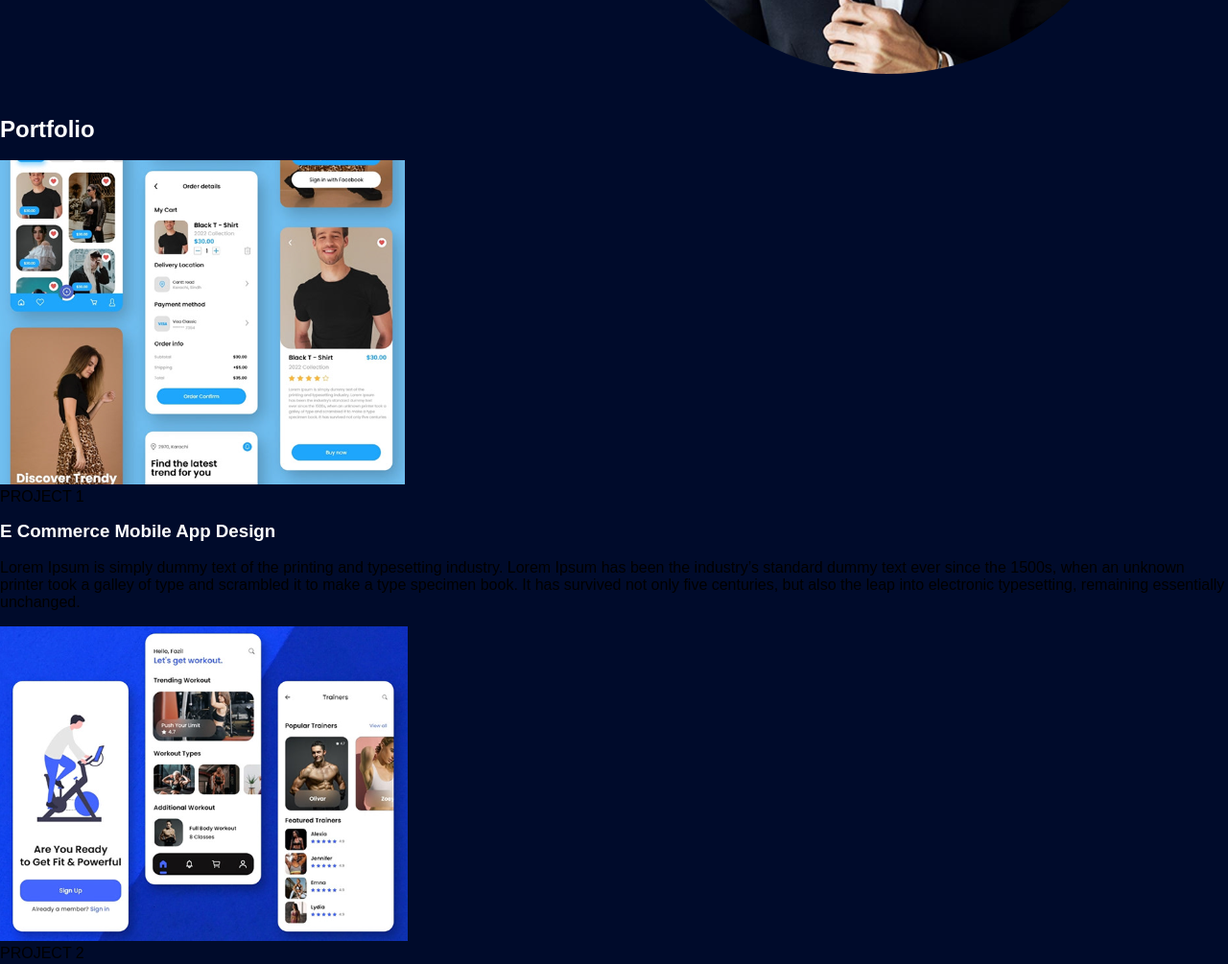
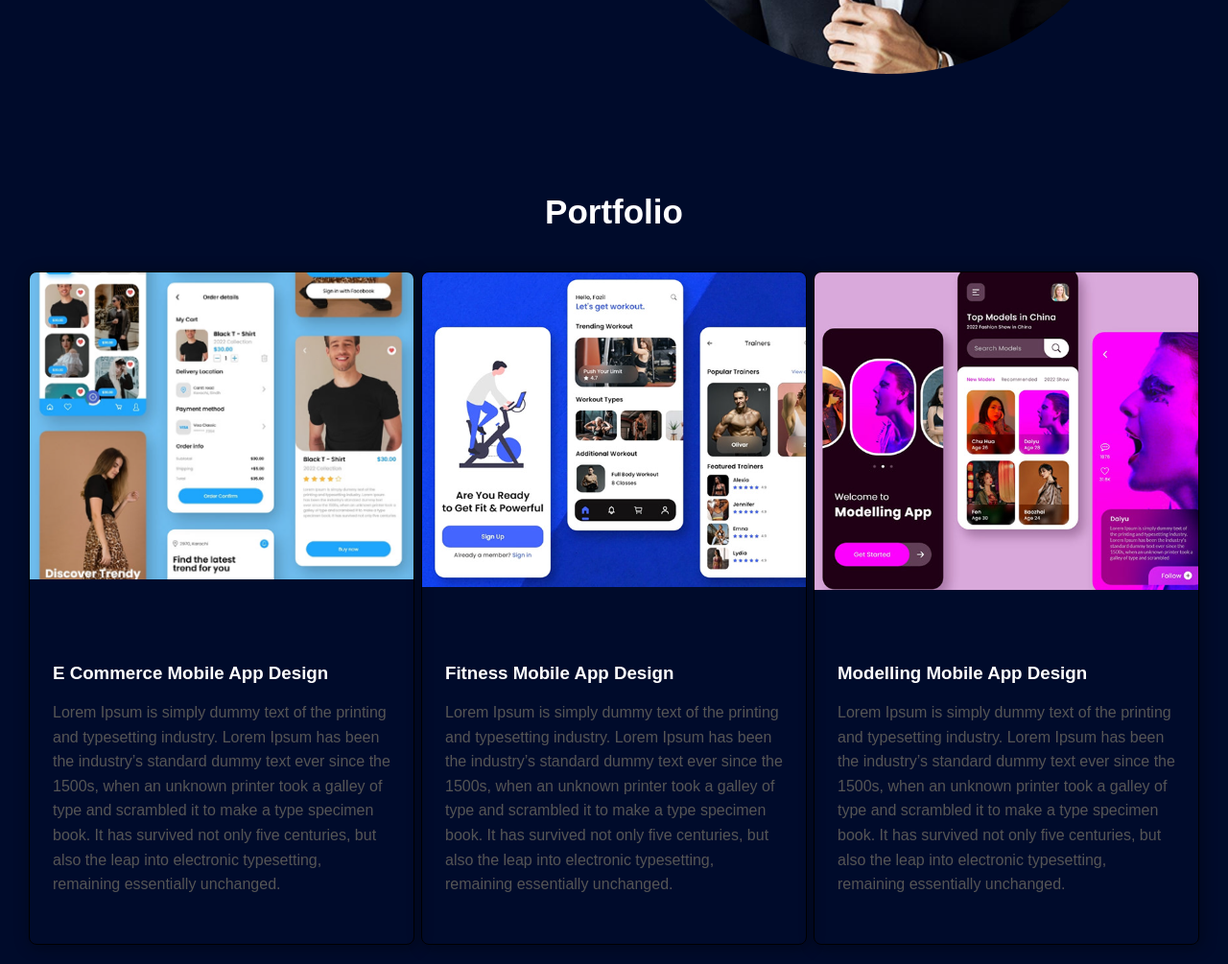
Before and after one commit to Omar-Qaneer/Portfolio-Site, a website: page src/index.html in a window 1280 px wide. Shown: the part 588-1593 px from the top of the page at 96% size. Drawn offline with nearby package versions, Linux system fonts and the light colour scheme; files that its build step writes are made by us from their sources.

Commit message:
Create style for latest projects section.

```diff
--- a/src/index.html
+++ b/src/index.html
@@ -11,6 +11,7 @@
     href="https://fonts.googleapis.com/css2?family=Lato:ital,wght@0,100;0,300;0,400;0,700;0,900;1,100;1,300;1,400;1,700;1,900&display=swap"
     rel="stylesheet">
     <link rel="stylesheet" href="../css/styles.css">
+    <link rel="stylesheet" href="https://cdnjs.cloudflare.com/ajax/libs/font-awesome/5.15.4/css/all.min.css">
 </head>
 
 <body id="body">
@@ -53,11 +54,8 @@
 
       <div class="latest-projects__list">
         <article class="project-card">
-          <div class="project-card__image-wrapper">
-            <img src="img/E-commerce.png" alt="Ecommerce App" class="project-card__image">
-          </div>
+          <img src="img/E-commerce.png" alt="Ecommerce App" class="project-card__image">
           <div class="project-card__content">
-            <span class="project-card__tag">PROJECT 1</span>
             <h3 class="project-card__title">E Commerce Mobile App Design</h3>
             <p class="project-card__description">
               Lorem Ipsum is simply dummy text of the printing and typesetting industry. Lorem Ipsum has been the industry’s standard dummy text ever since the 1500s, when an unknown printer took a galley of type and scrambled it to make a type specimen book. It has survived not only five centuries, but also the leap into electronic typesetting, remaining essentially unchanged.
@@ -70,7 +68,6 @@
             <img src="img/Fitness.png" alt="Fitness App" class="project-card__image">
           </div>
           <div class="project-card__content">
-            <span class="project-card__tag">PROJECT 2</span>
             <h3 class="project-card__title">Fitness Mobile App Design</h3>
             <p class="project-card__description">
               Lorem Ipsum is simply dummy text of the printing and typesetting industry. Lorem Ipsum has been the industry’s standard dummy text ever since the 1500s, when an unknown printer took a galley of type and scrambled it to make a type specimen book. It has survived not only five centuries, but also the leap into electronic typesetting, remaining essentially unchanged.
@@ -83,7 +80,6 @@
             <img src="img/Modelling.png" alt="Modelling App" class="project-card__image">
           </div>
           <div class="project-card__content">
-            <span class="project-card__tag">PROJECT 3</span>
             <h3 class="project-card__title">Modelling Mobile App Design</h3>
             <p class="project-card__description">
               Lorem Ipsum is simply dummy text of the printing and typesetting industry. Lorem Ipsum has been the industry’s standard dummy text ever since the 1500s, when an unknown printer took a galley of type and scrambled it to make a type specimen book. It has survived not only five centuries, but also the leap into electronic typesetting, remaining essentially unchanged.
--- a/src/scss/blocks/_bio.scss
+++ b/src/scss/blocks/_bio.scss
@@ -34,10 +34,7 @@
     }
 
     &__content {
-        font-size: 1em;
-        line-height: 1.6;
-        margin-bottom: 20px;
-        color: #555;
+        @include utils.text-style(1em,#555, 1.6, 20px);
     }
 
     &__ctas {
--- a/src/scss/blocks/_latest-projects.scss
+++ b/src/scss/blocks/_latest-projects.scss
@@ -0,0 +1,29 @@
+@use '../utils/utils.scss' as utils;
+
+.latest-projects {
+    margin: 100px auto;
+
+    &__headline {
+        font-size: 35px;
+        font-weight: bold;
+        margin-bottom: 45px;
+        color: #fff;
+        text-align: center;
+        flex-wrap: wrap;
+    }
+
+    &__list {
+        display: flex;
+        justify-content: space-between;
+        margin: 30px 30px;
+    }
+
+    &__actions {
+        text-align: center;
+    }
+
+    &__button {
+        @include utils.button-style(#4a3fc4, #4a3fc4);
+    }
+
+}
--- /dev/null
+++ b/src/scss/blocks/_project-card.scss
@@ -0,0 +1,25 @@
+@use '../utils/utils.scss' as utils;
+
+.project-card {
+    border: 1px solid #000;
+    box-shadow: 2px 2px 15px 2px rgba(0, 0, 0, .3);
+    width: 400px;
+    height: 700px;
+    border-radius: 8px;
+    overflow: hidden;
+    transition: .3s ease all;
+    position: relative;
+    display: flex;
+    flex-direction: column;
+    justify-content: space-between;
+    margin-bottom: 3em;
+
+    &:hover {
+        transform: translateY(-20px);
+    }
+
+    &__content {
+        @include utils.text-style(1em,#555, 1.6, 9px);
+        padding: 1.5em;
+    }
+}
--- a/src/scss/blocks/blocks.scss
+++ b/src/scss/blocks/blocks.scss
@@ -2,3 +2,5 @@
 @forward  '../blocks/header';
 @forward  '../blocks/navbar';
 @forward  '../blocks/bio';
+@forward  '../blocks/latest-projects';
+@forward  '../blocks/project-card';
```
Also changed, not shown: css/styles.css, 1 other file.
